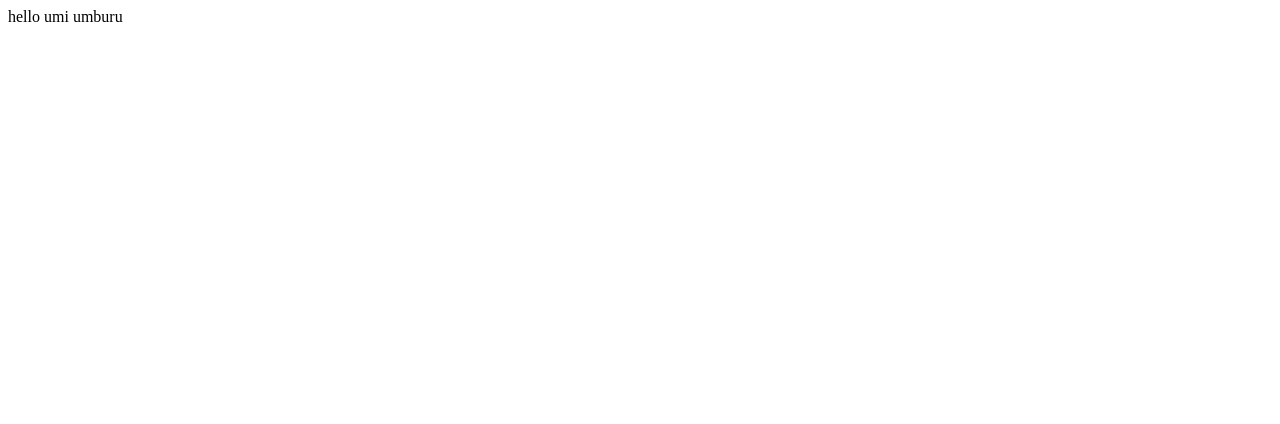
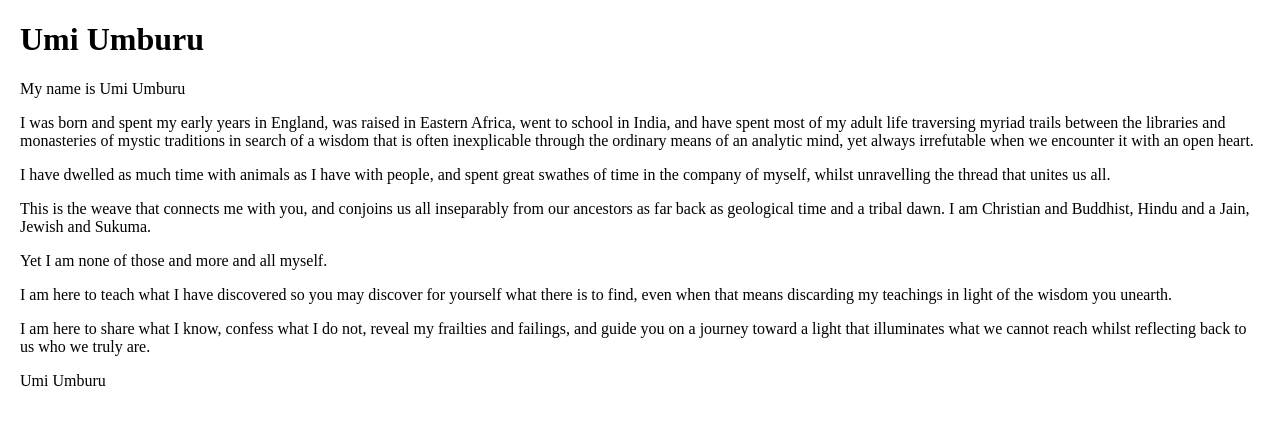
Before and after one commit to umburu/umburu.github.io, a plain HTML site: page index.html in a window 1280 px wide. Drawn offline with Linux system fonts and the light colour scheme.

Commit message:
Add files via upload

```diff
--- a/index.html
+++ b/index.html
@@ -1 +1,37 @@
-hello umi umburu
+<!DOCTYPE HTML>
+<html lang="en-US">
+<head>
+<meta charset="utf-8" />
+<meta name="robots" content="noodp,noydir" />
+<meta name="viewport" content="width=device-width, initial-scale=1, user-scalable=no" />
+<title>Umi Umburu</title>
+<meta name="description" content="Umi Umburu is a teacher in the contemplative and mystic traditions. He has travelled extensively throughout Africa and Asia questing for a perennial wisdom." />
+<style>
+body {margin: 20px;}
+p {font-size: 1.2;}
+</style>
+</head>
+<body class="is-preload" itemscope itemtype="http://schema.org/WebPage">
+<div id="main" itemscope itemtype="http://schema.org/CreativeWork">
+<header class="major container medium">
+<h1>Umi Umburu</h1>
+</header>
+
+<section>
+
+<p>My name is Umi Umburu</p>
+<p>I was born and spent my early years in England, was raised in Eastern Africa, went to school in India, and have spent most of my adult life traversing myriad trails between the libraries and monasteries of mystic traditions in search of a wisdom that is often inexplicable through the ordinary means of an analytic mind, yet always irrefutable when we encounter it with an open heart.</p>
+<p> I have dwelled as much time with animals as I have with people, and spent  great swathes of time in the company of myself, whilst unravelling the thread that unites us all.</p>
+<p>This is the weave that connects me with you, and conjoins us all inseparably from our ancestors as far back as geological time and a tribal dawn.
+I am Christian and Buddhist, Hindu and a Jain, Jewish and Sukuma.</p>
+<p>Yet I am none of those and more and all myself.</p>
+<p>I am here to teach what I have discovered so you may discover for yourself what there is to find, even when that means discarding my teachings in light of the wisdom you unearth.</p>
+<p> I am here to share what I know, confess what I do not, reveal my frailties and failings, and guide you on a journey toward a light that illuminates what we cannot reach whilst reflecting back to us who we truly are.</p>
+<p>Umi Umburu </p>
+</section>
+
+
+</div>
+
+</body>
+</html>
```
